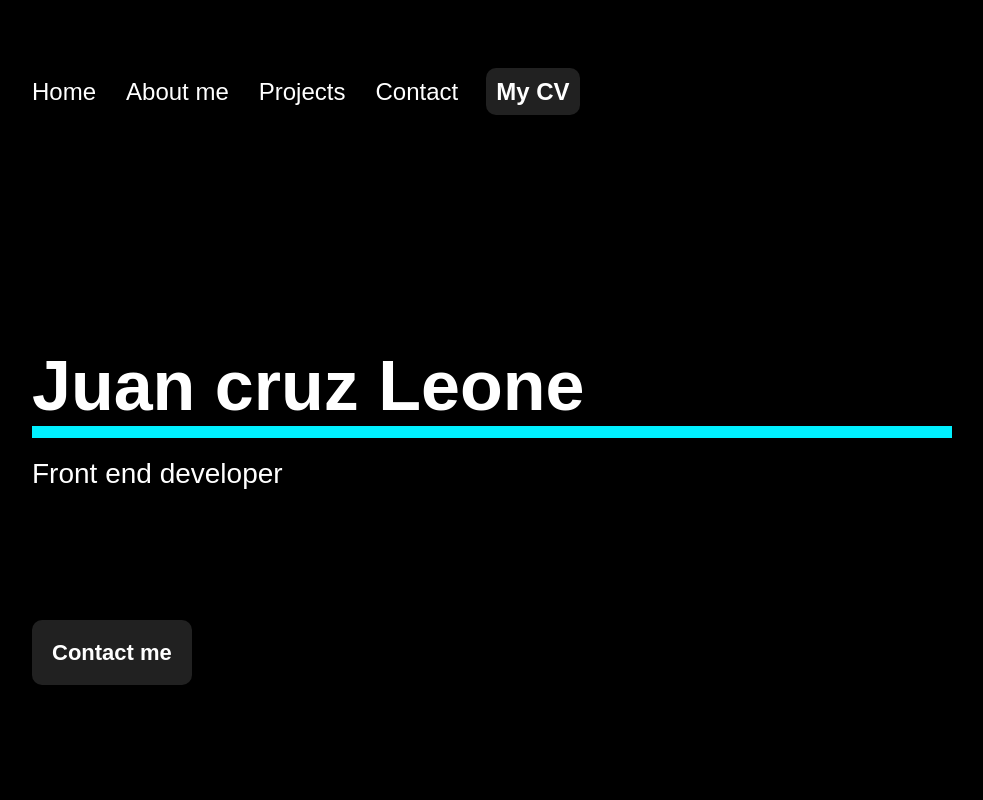
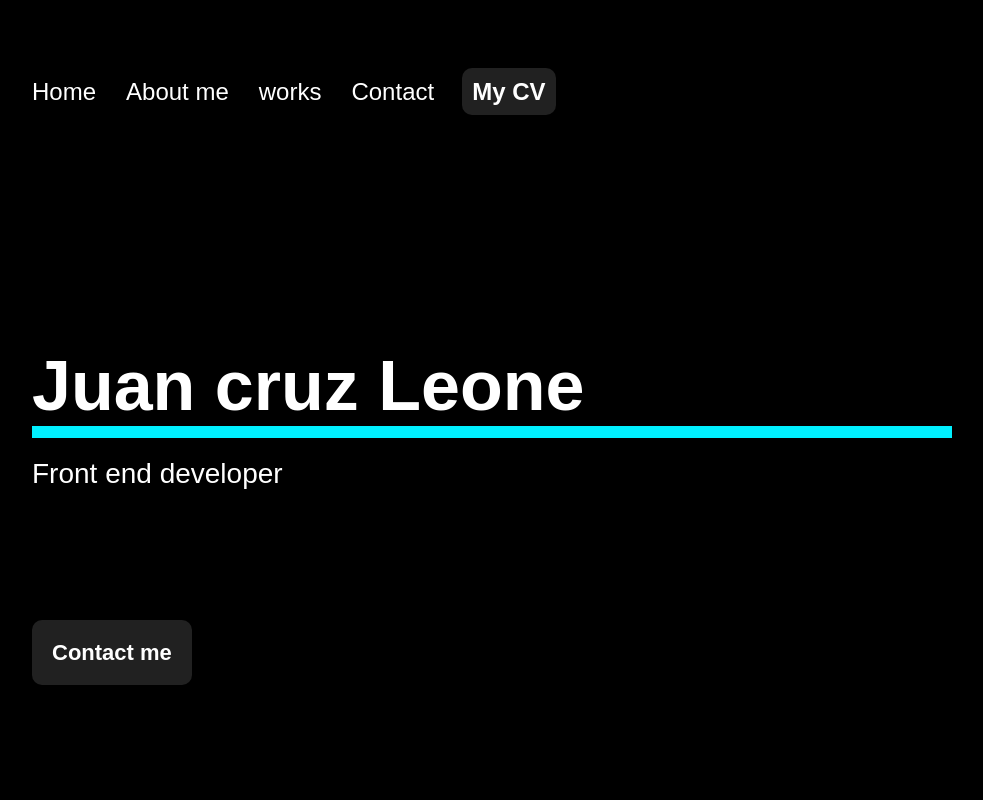
Before and after one commit to juancruzleone/portfolioleone, a Next.js app: page / in a window 1280 px wide. Shown: the top 800 px of the page, without its empty margins (148-1131 px from the left). Built offline with nearby package versions, Linux system fonts and the light colour scheme.

Commit message:
Modifique el nombre de la sección en el nav

```diff
--- a/components/header.jsx
+++ b/components/header.jsx
@@ -16,7 +16,7 @@ function Header() {
             <Link href="#about-me">About me</Link>
           </li>
           <li>
-            <Link href="#projects">Projects</Link>
+            <Link href="#works">works</Link>
           </li>
           <li>
             <Link href="#contact">Contact</Link>
```
